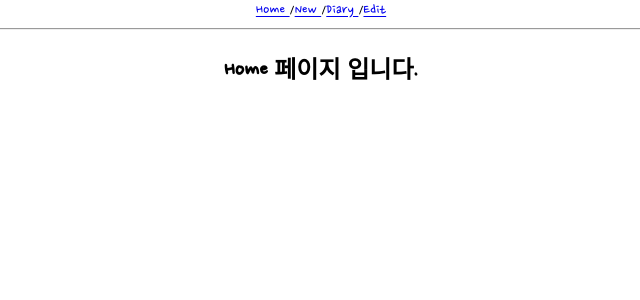
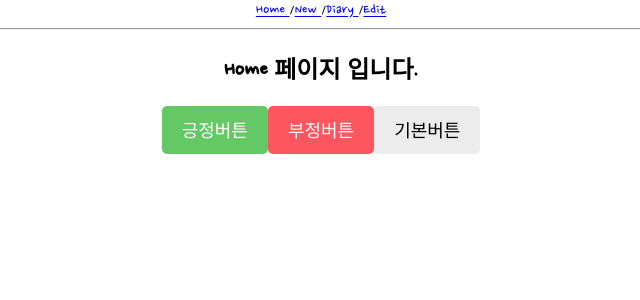
Before and after one commit to wjsgudwnswjsgudwns/React_project3_20251001, a JavaScript app: page / in a window 1280 px wide. Shown: the top 300 px of the page, without its empty margins (319-959 px from the left). Built offline with nearby package versions, Linux system fonts and the light colour scheme.

Commit message:
button 공통 컴포넌트

```diff
--- /dev/null
+++ b/src/component/Button.css
@@ -0,0 +1,24 @@
+.Button {
+    cursor: pointer;
+    border:  none;
+    border-radius: 5px;
+    padding: 10px 20px 10px 20px;
+    font-size: 18px;
+    white-space: nowrap;
+    font-family: "Nanum Pen Script";
+}
+
+.Button_positive {
+    background-color: #64c964;
+    color: white;
+}
+
+.Button_negative {
+    background-color: #fd565f;
+    color: white;
+}
+
+.Button_default {
+    background-color: #ececec;
+    color: black;
+}
--- /dev/null
+++ b/src/component/Button.js
@@ -0,0 +1,18 @@
+import "./Button.css"
+
+// Button 컴포넌트는 props -> 버튼 이름 text, 이벤트 핸들러 onClick
+const Button = ({text, type, onClick}) => {
+
+    const btnType = ["positive", "negative"].includes(type) ? type : "default";
+    //positive ->
+    //  button의 클래스 이름 -> Button Button_positive
+
+    return (
+        <button className={["Button", `Button_${btnType}`].join(" ")} onClick={onClick}>
+            {text}
+        </button>
+
+    );
+};
+
+export default Button;
--- a/src/pages/Home.js
+++ b/src/pages/Home.js
@@ -1,13 +1,17 @@
-import { useSearchParams } from "react-router-dom";
+// import { useSearchParams } from "react-router-dom";
+import Button from "../component/Button";
 
 const Home = () => {
 
-    const [searchParams, setSearchParams] = useSearchParams();
-    console. log(searchParams.get("sort"));
+    // const [searchParams, setSearchParams] = useSearchParams();
+    // console. log(searchParams.get("sort"));
 
     return (
         <div>
             <h2>Home 페이지 입니다.</h2>
+            <Button type={"positive"} text={"긍정버튼"} onClick={() => {alert("positive");}}/>
+            <Button type={"negative"} text={"부정버튼"} onClick={() => {alert("negative");}}/>
+            <Button text={"기본버튼"} onClick={() => {alert("default");}}/>
         </div>
     )
 }
```
Also changed, not shown: src/component/Header.js (added).
